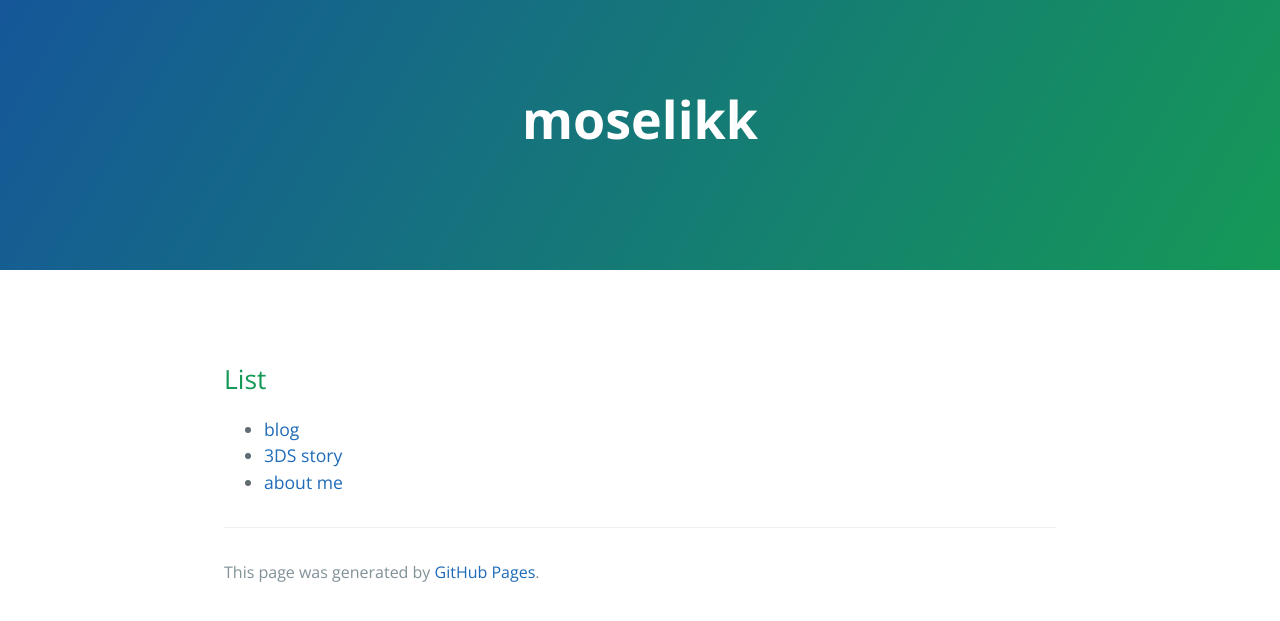
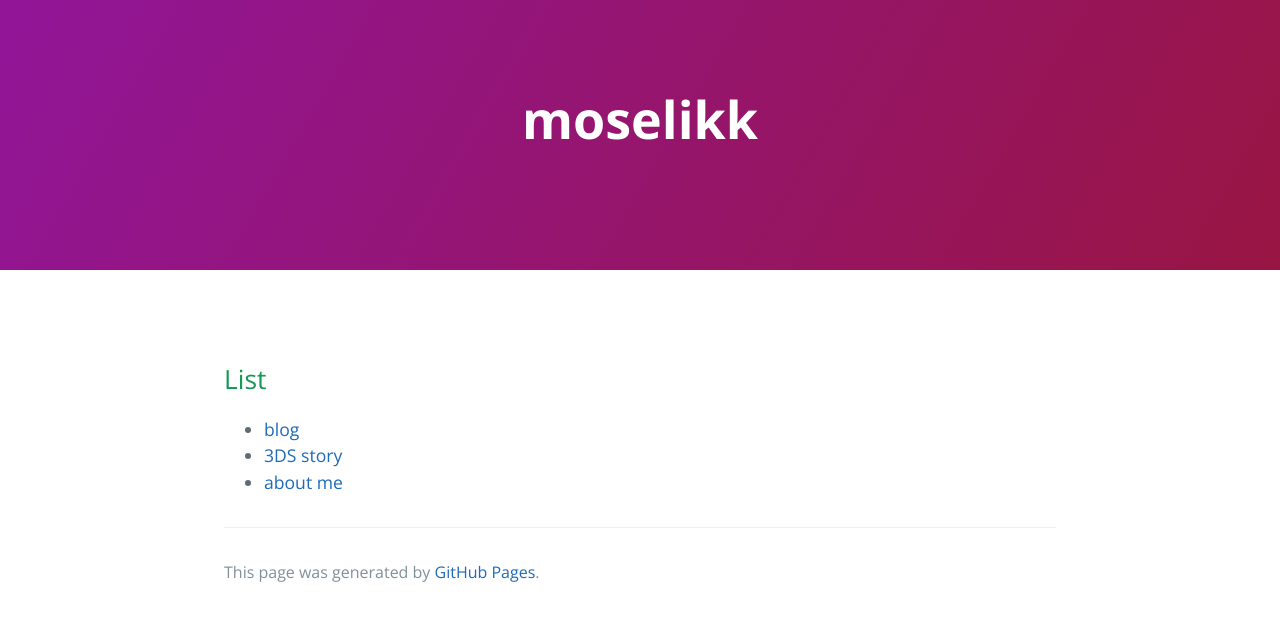
Before and after one commit to moselikk/moselikk.github.io, a Jekyll site: the page built from index.md, in a window 1280 px wide. Shown: the top 621 px of the page. Built offline with Jekyll 4.4.1, drawn with Linux system fonts in a browser that asks for light colours; the repository's description, which GitHub fills in, is left out.

Commit message:
Update variables.scss

```diff
--- a/_sass/variables.scss
+++ b/_sass/variables.scss
@@ -4,8 +4,10 @@
 
 // Headers
 $header-heading-color: #fff !default;
-$header-bg-color: #159957 !default;
-$header-bg-color-secondary: #155799 !default;
+//$header-bg-color: #159957 !default;
+//$header-bg-color-secondary: #155799 !default;
+$header-bg-color: #991543 !default;
+$header-bg-color-secondary: #921599 !default;
 
 // Text
 $section-headings-color: #159957 !default;
```
